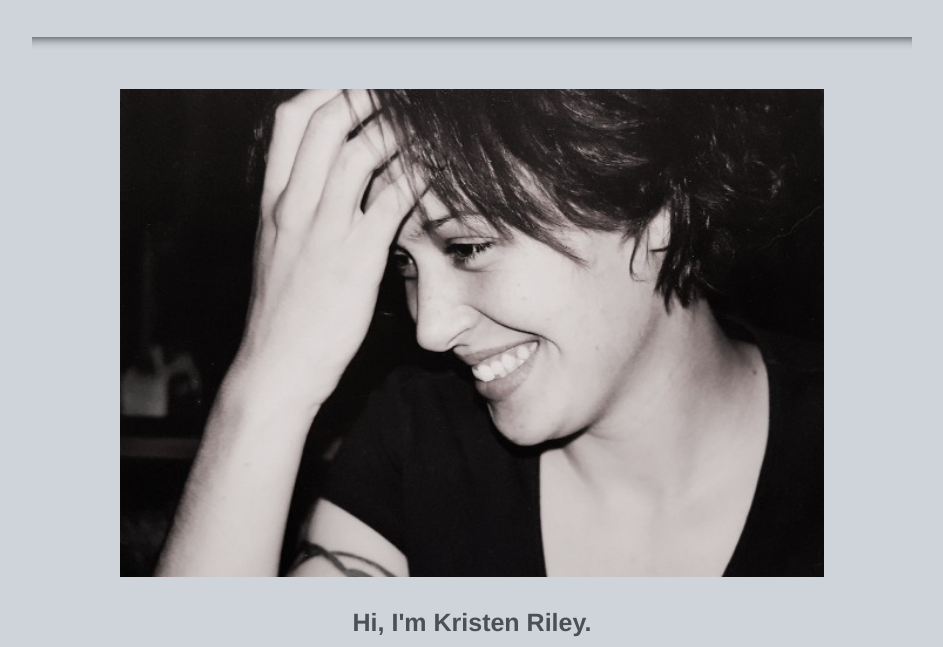
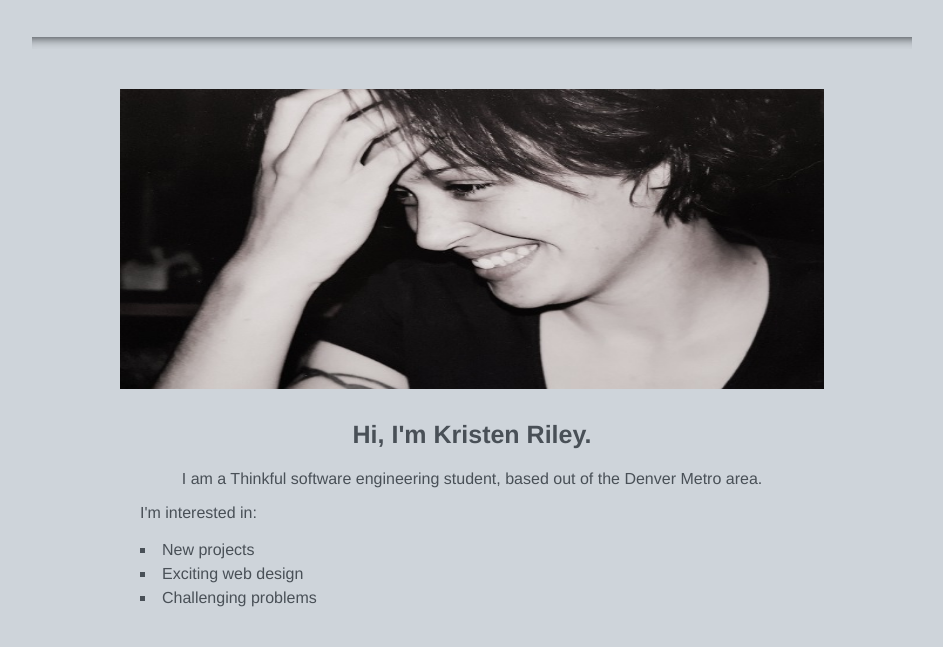
Before and after one commit to Kristen800/Profile2.0, a plain HTML site: page index.html in a window 1280 px wide. Shown: the part 136-783 px from the top of the page, without its empty margins (168-1111 px from the left). Drawn offline with Linux system fonts and the light colour scheme; a script that the page names is missing.

Commit message:
Update style.css

```diff
--- a/style.css
+++ b/style.css
@@ -28,7 +28,8 @@ ol li{
 img{
   display: flex;
   flex-direction: row;
-  width:auto;
+  width:300px;
+  height:300px;
 }
 
 }
```
